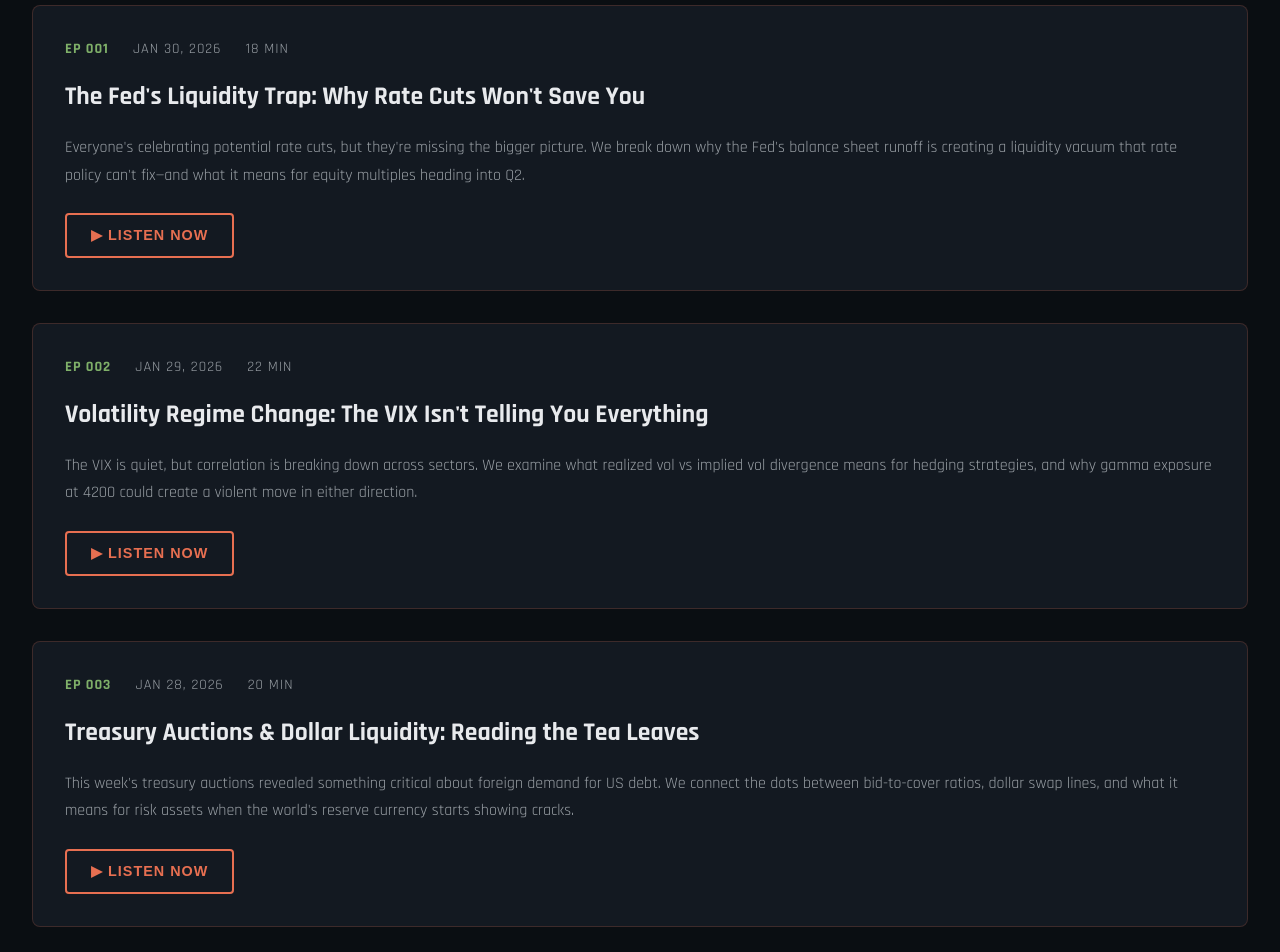
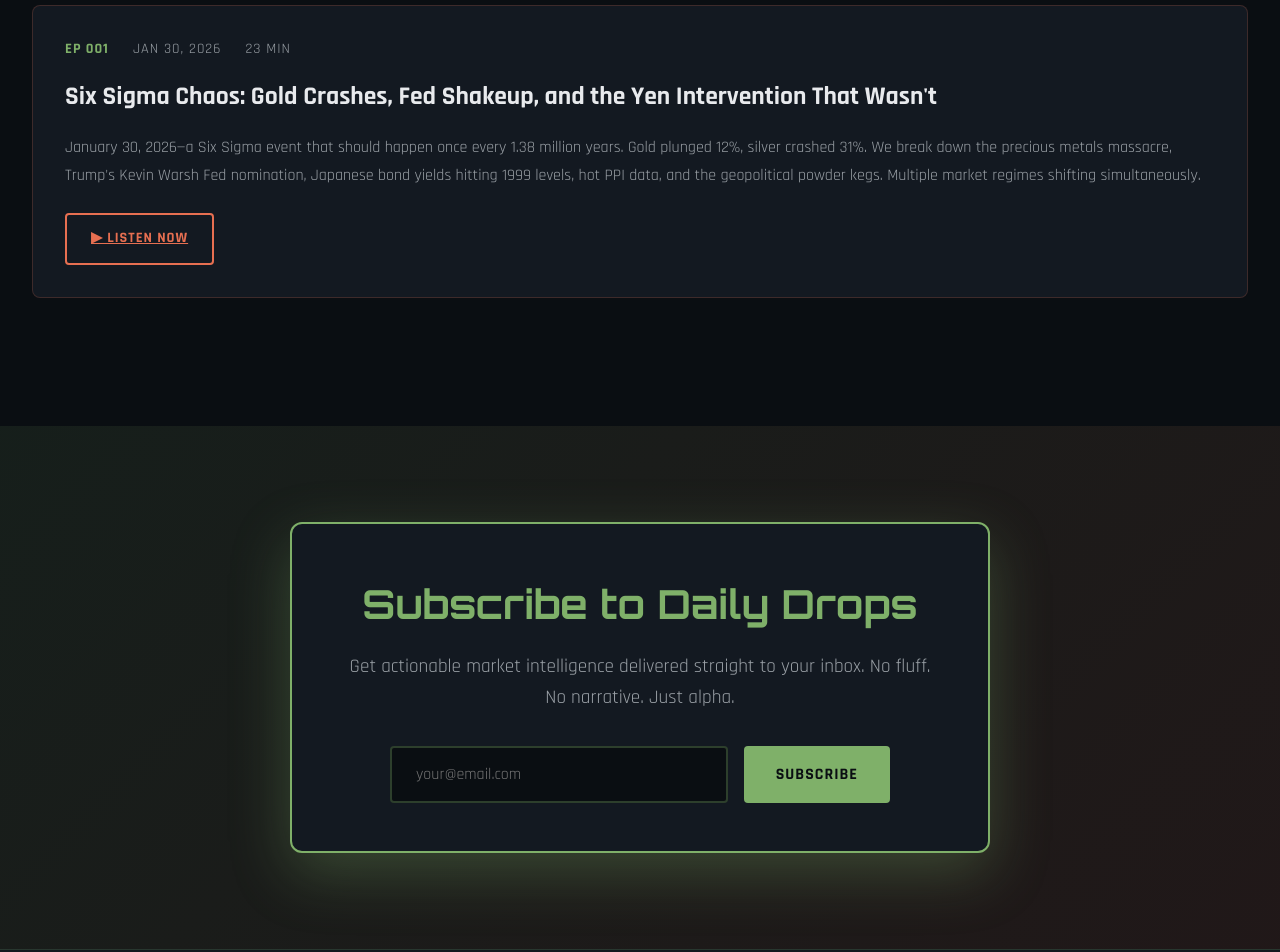
Before and after one commit to Rhaulnasa/BidtoAsk, a plain HTML site: page index.html in a window 1280 px wide. Shown: the part 1940-2892 px from the top of the page. Drawn offline with Linux system fonts and the light colour scheme.

Commit message:
Update index.html

```diff
--- a/index.html
+++ b/index.html
@@ -666,40 +666,15 @@
                 <div class="episode-meta">
                     <span class="episode-number">EP 001</span>
                     <span>JAN 30, 2026</span>
-                    <span>18 MIN</span>
+                    <span>23 MIN</span>
                 </div>
-                <h3>The Fed's Liquidity Trap: Why Rate Cuts Won't Save You</h3>
+                <h3>Six Sigma Chaos: Gold Crashes, Fed Shakeup, and the Yen Intervention That Wasn't</h3>
                 <p>
-                    Everyone's celebrating potential rate cuts, but they're missing the bigger picture. We break down why the Fed's balance sheet runoff is creating a liquidity vacuum that rate policy can't fix—and what it means for equity multiples heading into Q2.
+                    January 30, 2026—a Six Sigma event that should happen once every 1.38 million years. Gold plunged 12%, silver crashed 31%. We break down the precious metals massacre, Trump's Kevin Warsh Fed nomination, Japanese bond yields hitting 1999 levels, hot PPI data, and the geopolitical powder kegs. Multiple market regimes shifting simultaneously.
                 </p>
-                <button class="listen-button">▶ LISTEN NOW</button>
+                <a href="https://open.spotify.com/episode/2ksWJpn7k3i3ZvasnPC5HB" target="_blank" class="listen-button">▶ LISTEN NOW</a>
             </div>
 
-            <div class="episode-card">
-                <div class="episode-meta">
-                    <span class="episode-number">EP 002</span>
-                    <span>JAN 29, 2026</span>
-                    <span>22 MIN</span>
-                </div>
-                <h3>Volatility Regime Change: The VIX Isn't Telling You Everything</h3>
-                <p>
-                    The VIX is quiet, but correlation is breaking down across sectors. We examine what realized vol vs implied vol divergence means for hedging strategies, and why gamma exposure at 4200 could create a violent move in either direction.
-                </p>
-                <button class="listen-button">▶ LISTEN NOW</button>
-            </div>
-
-            <div class="episode-card">
-                <div class="episode-meta">
-                    <span class="episode-number">EP 003</span>
-                    <span>JAN 28, 2026</span>
-                    <span>20 MIN</span>
-                </div>
-                <h3>Treasury Auctions & Dollar Liquidity: Reading the Tea Leaves</h3>
-                <p>
-                    This week's treasury auctions revealed something critical about foreign demand for US debt. We connect the dots between bid-to-cover ratios, dollar swap lines, and what it means for risk assets when the world's reserve currency starts showing cracks.
-                </p>
-                <button class="listen-button">▶ LISTEN NOW</button>
-            </div>
         </div>
     </section>
 
```
